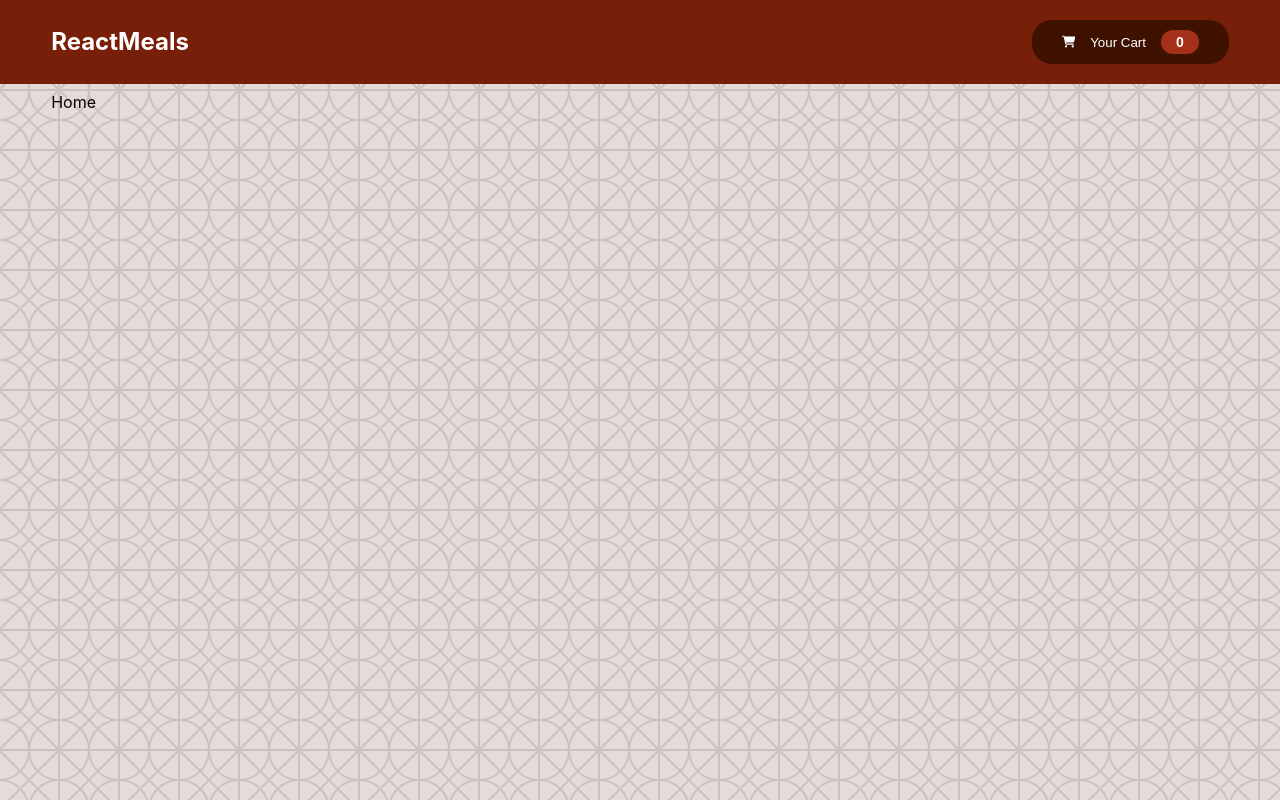
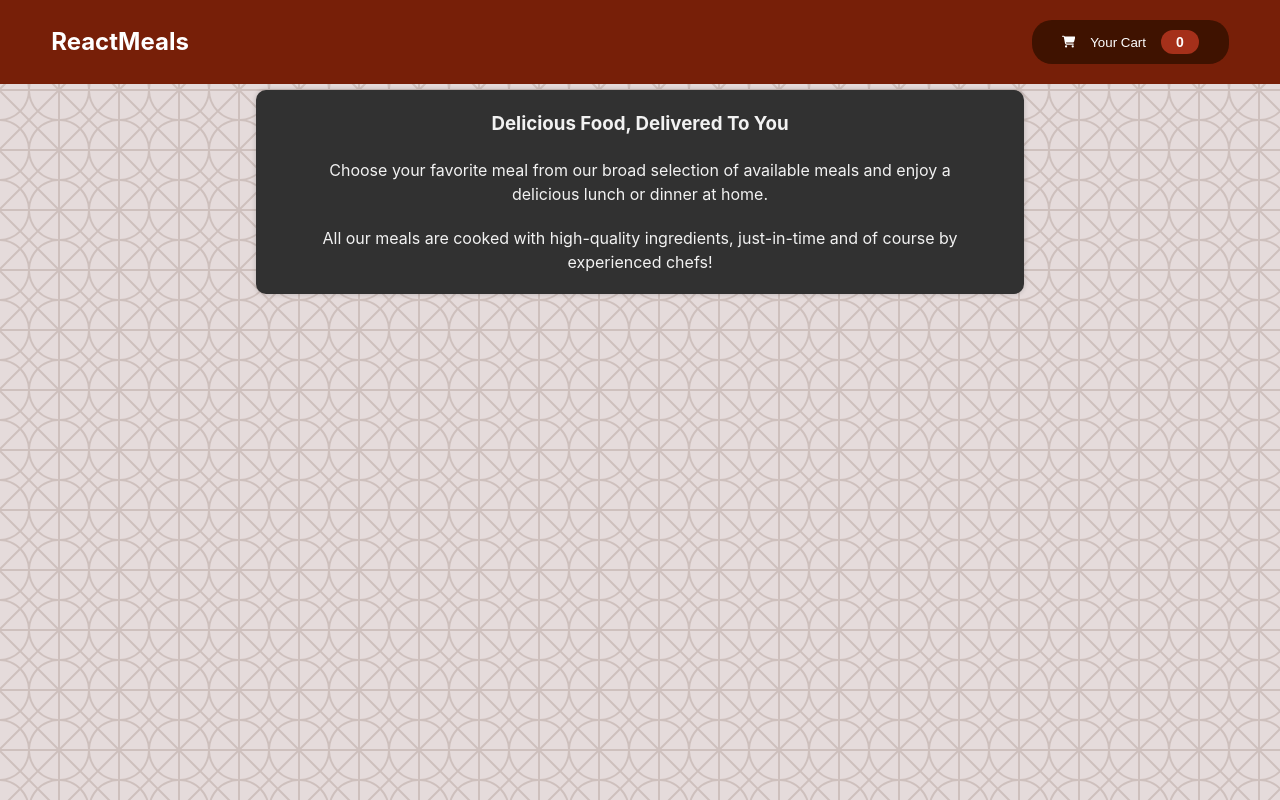
Before and after one commit to KingOfKings01/Restaurant-app-Sharpener, a React (Vite) app: page / in a window 1280 px wide. Built offline with nearby package versions, Linux system fonts and the light colour scheme.

Commit message:
restaurant summary card is added.

```diff
--- a/src/App.jsx
+++ b/src/App.jsx
@@ -1,11 +1,13 @@
 import Navbar from './components/Layout/Navbar'
+import Card from './components/Meals/Card'
 
 function App() {
   return (
     <>
       <Navbar />
+
       <div className='container'>
-        Home
+        <Card />
       </div>
     </>
   )
--- /dev/null
+++ b/src/components/Meals/Card.jsx
@@ -0,0 +1,13 @@
+import styles from './card.module.css'
+
+export default function Card() {
+    return (
+        <div className={styles.center}>
+            <div className={styles.card}>
+                <h3>Delicious Food, Delivered To You</h3>
+                <p>Choose your favorite meal from our broad selection of available meals and enjoy a delicious lunch or dinner at home.</p>
+                <p>All our meals are cooked with high-quality ingredients, just-in-time and of course by experienced chefs!</p>
+            </div>
+        </div>
+    )
+}
--- /dev/null
+++ b/src/components/Meals/card.module.css
@@ -0,0 +1,21 @@
+.center{
+    display: flex;
+    justify-content: center;
+    align-items: center;
+}
+
+.card{
+    width: 60vw;
+    padding: 20px 40px;
+    background-color: #313131;
+    color: #f2f2f2;
+    border-radius: 10px;
+    box-shadow: 0px 0px 5px rgba(0,0,0,0.2);
+    transition: transform 0.3s ease-in-out;
+
+    display: flex;
+    flex-direction: column;
+    gap: 20px;
+
+    text-align: center;
+}
```
